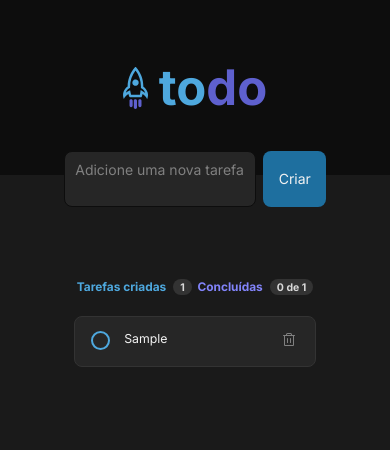
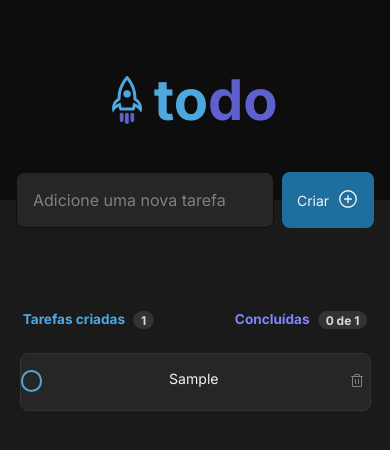
Before and after one commit to hevelinlima/todo-list, a React (Vite) app: page / in a window 390 px wide. Both pictures are taken after typing "Sample" into the empty fields and a click on the button "Criar". Shown: the top 450 px of the page. Built offline with nearby package versions, Linux system fonts and the light colour scheme.

Commit message:
responsividade pt. 4

```diff
--- a/src/App.module.css
+++ b/src/App.module.css
@@ -4,21 +4,16 @@
 }
 
 .wrapper {
-  width: 47.375rem;
+  width: 736px;
   margin: 0.2rem auto;
-  padding: 0 1rem;
 }
 
 @media (max-width: 768px) {
-  html {
-    font-size: 87.5%;
-  }
   .container {
-    width: auto;
+    width: 100%;
   }
   .wrapper {
-    max-width: 47.375rem;
-    width: auto;
+    width: 90%;
     padding: 1rem;
   }
 }
--- a/src/components/List/Tasks.module.css
+++ b/src/components/List/Tasks.module.css
@@ -16,7 +16,8 @@
 
 .container {
   display: flex;
-  justify-content: center;
+  justify-content: space-between;
+  padding: 0 1rem;
   gap: 1rem;
 
   padding: 1rem 0;
@@ -57,7 +58,7 @@
 
 .taskText {
   color: var(--gray-100);
-  width: 39.5rem;
+  max-width: 39rem;
 
   font-size: 0.88rem;
   overflow: hidden;
@@ -85,8 +86,6 @@
 
 @media (max-width: 768px) {
   .taskText {
-    width: 10rem;
-    overflow: hidden;
-    word-wrap: break-word;
+    max-width: 10rem;
   }
 }
--- a/src/components/TaskBar.module.css
+++ b/src/components/TaskBar.module.css
@@ -5,19 +5,23 @@
 
   margin-top: -1.75rem;
   height: 3.5rem;
+
   width: auto;
 }
 
 .taskbarForm {
+  width: 100%;
   height: 100%;
   display: flex;
   flex-direction: row;
+  justify-content: center;
 
   gap: 0.5rem;
 }
 
 .taskbarForm textarea {
-  width: 40rem;
+  max-width: 40rem;
+  width: 100%;
 
   resize: none;
   overflow: hidden;
@@ -69,17 +73,9 @@
 
 @media (max-width: 768px) {
   .taskbar {
-    height: 4rem;
+    padding: 0 1rem;
   }
   .taskbarForm textarea {
-    max-width: 40rem;
-    width: auto;
-    padding: 0.6rem 0 0 0.75rem;
-  }
-  .taskbarForm button[type="submit"] {
-    width: 4.5rem;
-  }
-  .taskbarForm button[type="submit"] > span {
-    display: none;
+    width: 100%;
   }
 }
--- a/src/components/TaskList.module.css
+++ b/src/components/TaskList.module.css
@@ -1,5 +1,4 @@
 .tasksArticle {
-  max-width: 47.375rem;
   width: auto;
   margin-top: 4rem;
 
@@ -17,6 +16,7 @@
   display: flex;
   flex-direction: row;
   padding: 0 0.2rem;
+  width: auto;
 
   gap: 0.5rem;
 }
```
